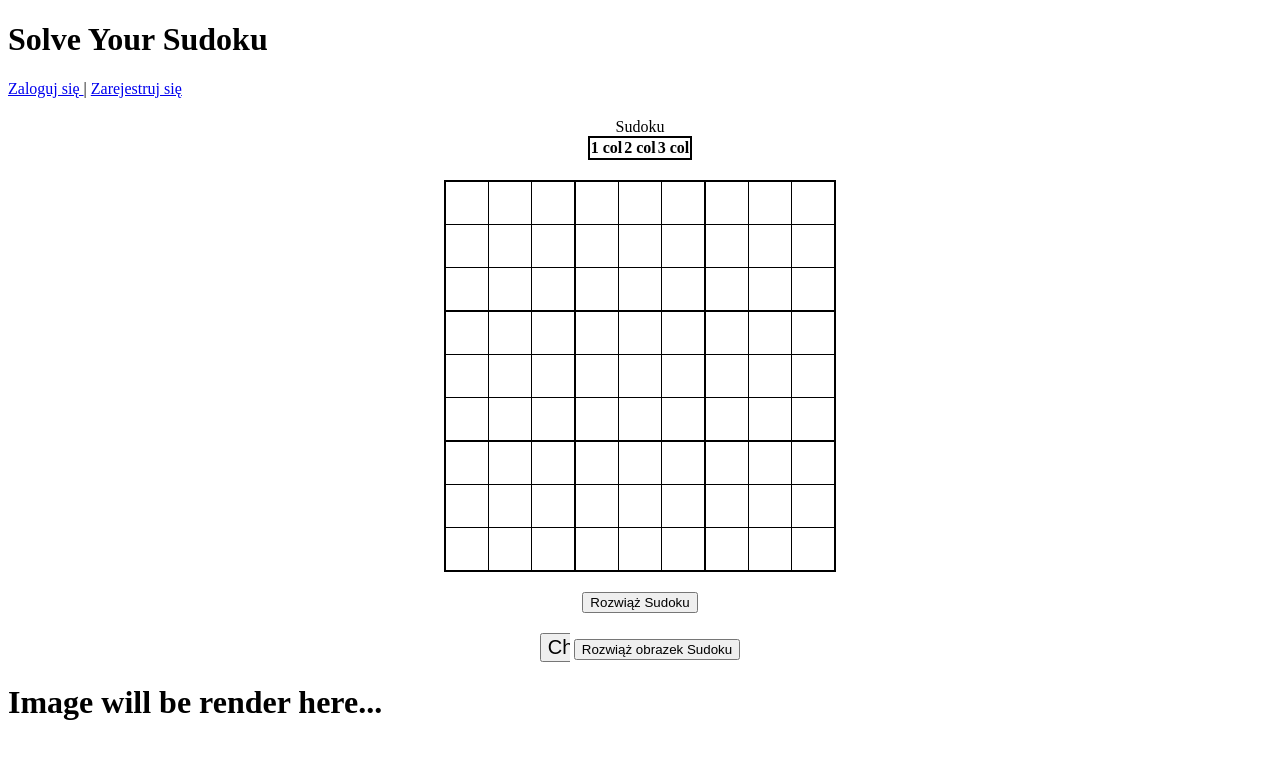
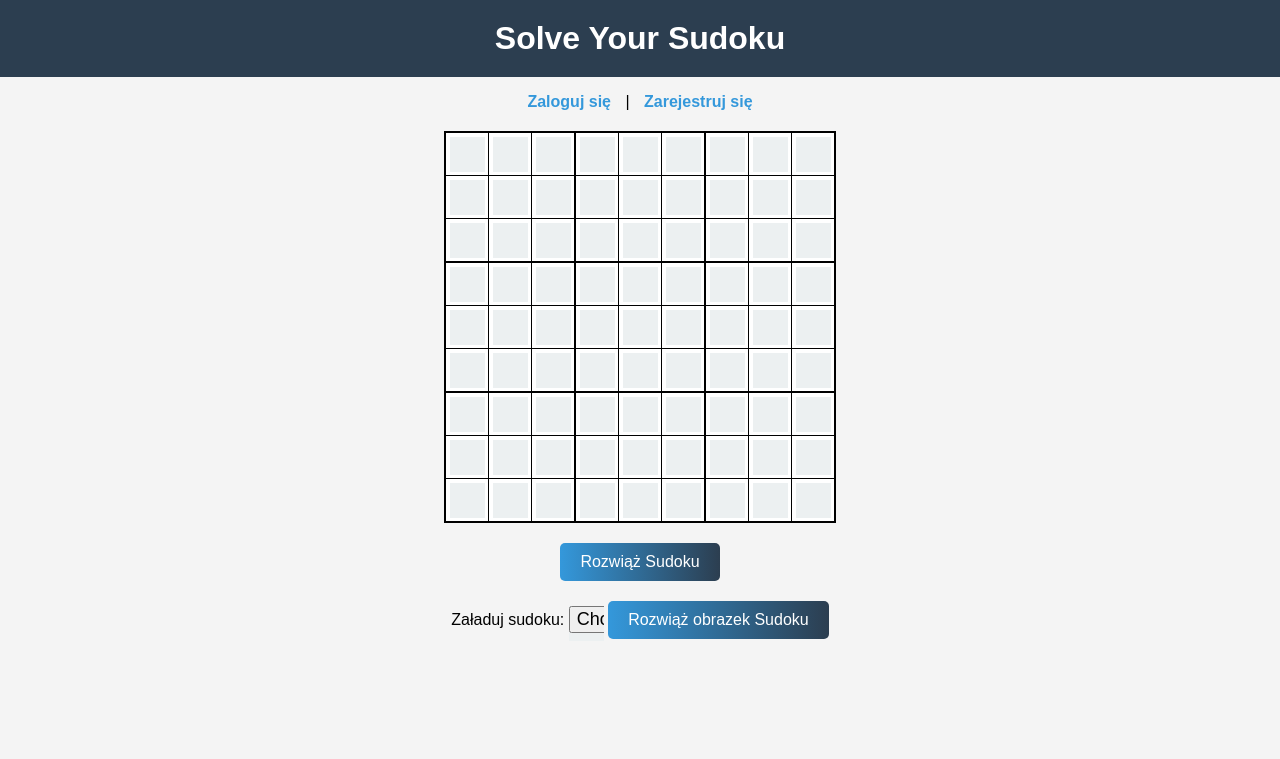
Before and after one commit to borowybas/SudokuSolver, a Flask app: page / in a window 1280 px wide. Shown: the top 759 px of the page. Run offline with Flask 3, Linux system fonts and the light colour scheme; lists and menus that the app fills with data are empty.

Commit message:
Added more styles

```diff
--- a/server.py
+++ b/server.py
@@ -6,6 +6,7 @@ from openaiSudoku import loadSudokuDataFromFile
 from sudoku import solveSudoku
 from waitress import serve
 import os
+import copy
 
 
 app = Flask(__name__)
@@ -139,7 +140,7 @@ def solve():
                     row.append(int(cell_value) if cell_value else 0) #if empty - make 0
                 sudoku_data.append(row)
 
-            solved_sudoku = sudoku_data
+            solved_sudoku = copy.deepcopy(sudoku_data)
 
             if solveSudoku(solved_sudoku):
                 conn = get_db_connection()
--- a/static/styles/index.css
+++ b/static/styles/index.css
@@ -1,4 +1,4 @@
-
+/*
 table {
     border-collapse: collapse;
     margin: 20px auto;
@@ -8,10 +8,11 @@ td {
     width: 40px;
     height: 40px;
     text-align: center;
-    border: 1px solid #000; /* Cienka linia dla wszystkich komórek */
-}
+    border: 1px solid #000;
+} */
+    /* Cienka linia dla wszystkich komórek */
 /*Grubsza linia co 3. komórkę*/
-td:nth-child(3n){
+/* td:nth-child(3n){
 border-right: 2px solid black;
 }
 tr:nth-child(3n) td {
@@ -22,11 +23,143 @@ input {
     height: 30px;
     text-align: center;
     font-size: 20px;
-    border: none;/*Usunięcie marginesów*/
+    border: none;
     outline: none;
     box-sizing: border-box;
+} */
+    /*Usunięcie marginesów*/
+/* .button-container {
+    text-align: center;
+    margin-top: 20px;
+} */
+body {
+    font-family: Arial, sans-serif;
+    background-color: #f4f4f4;
+    margin: 0;
+    padding: 0;
+    text-align: center;
 }
+
+h1 {
+    background-color: #2c3e50;
+    color: white;
+    padding: 20px;
+    margin: 0;
+}
+
+p a {
+    color: #3498db;
+    text-decoration: none;
+    font-weight: bold;
+    margin: 0 10px;
+}
+
+p a:hover {
+    text-decoration: underline;
+}
+
+table {
+    border-collapse: collapse;
+    margin: 20px auto;
+    border: 2px solid black;
+    background-color: white;
+}
+
+td {
+    width: 40px;
+    height: 40px;
+    text-align: center;
+    border: 1px solid #000;
+    font-size: 18px;
+}
+
+td:nth-child(3n) {
+    border-right: 2px solid black;
+}
+
+tr:nth-child(3n) td {
+    border-bottom: 2px solid black;
+}
+
+input {
+    width: 35px;
+    height: 35px;
+    text-align: center;
+    font-size: 18px;
+    border: none;
+    outline: none;
+    box-sizing: border-box;
+    background-color: #ecf0f1;
+}
+
 .button-container {
     text-align: center;
     margin-top: 20px;
 }
+
+button {
+    background: linear-gradient(to right, #3498db, #2c3e50);
+    color: white;
+    padding: 10px 20px;
+    border: none;
+    border-radius: 5px;
+    font-size: 16px;
+    cursor: pointer;
+    transition: 0.3s;
+}
+
+button:hover {
+    background: linear-gradient(to right, #2c3e50, #3498db);
+}
+
+.history-container {
+    display: flex;
+    flex-wrap: wrap;
+    justify-content: center;
+}
+
+.history-entry {
+    display: flex;
+    gap: 20px;
+    margin-bottom: 30px;
+    background: white;
+    padding: 15px;
+    border-radius: 10px;
+    box-shadow: 0 0 10px rgba(0, 0, 0, 0.1);
+}
+
+.sudoku-history-entry {
+    display: flex;
+    justify-content: center;
+    gap: 40px; /* Odstęp między planszami */
+    margin-bottom: 20px;
+}
+
+.sudoku-board {
+    text-align: center;
+}
+
+.sudoku-board h3 {
+    margin-bottom: 10px;
+}
+
+.sudoku-date {
+    text-align: center;
+    font-size: 18px;
+    font-weight: bold;
+    margin-bottom: 10px;
+}
+
+.in{
+    all: unset;
+    /* width: 35px; */
+    height: 35px;
+    text-align: center;
+    font-size: 18px;
+    border: 1px solid black;
+    border-radius: 4px;
+    /* outline: none; */
+    box-sizing: border-box;
+    background-color: #ecf0f1;
+    margin: 8px 0;
+}
--- a/templates/index.html
+++ b/templates/index.html
@@ -15,7 +15,7 @@
     {% else %}
     <p><a href="{{ url_for('login') }}"> Zaloguj się </a> | <a href="{{ url_for('register') }}"> Zarejestruj się </a></p>
     {% endif %}
-
+<!--
     <form action="">
         <table>
             <caption>Sudoku</caption>
@@ -25,7 +25,7 @@
                 <th>3 col</th>
             </tr>
         </table>
-    </form>
+    </form> -->
 
     <form id="sudoku-form" method="POST" action="/solve">
         <table>
@@ -33,7 +33,7 @@
 
              <!-- 1-st row -->
             <tr>
-                <td><input type="text" min="1" max="9" name="cell-0-0"></td>
+                <td><input type="number" min="1" max="9" name="cell-0-0"></td>
                 <td><input type="number" min="1" max="9" name="cell-0-1"></td>
                 <td><input type="number" min="1" max="9" name="cell-0-2"></td>
                 <td><input type="number" min="1" max="9" name="cell-0-3"></td>
@@ -172,6 +172,7 @@
     <div class="button-container">
         <!-- Formularz do przesyłania obrazu -->
         <form enctype="multipart/form-data" id="sudoku-form" method="POST" action="/solve">
+            Załaduj sudoku:
             <input type="file" name="sudoku_image" accept="image/*" required>
             <button type="submit">Rozwiąż obrazek Sudoku</button>
         </form>
@@ -181,7 +182,7 @@
         <h2>Załadowany obrazek</h2>
         <img src="{{ image_url }}" alt="Sudoku image" style="max-width: 100%; height: auto;">
         {% else %}
-        <h1>Image will be render here...</h1>
+        <!-- <h1>Image will be rendered here...</h1> -->
     {% endif %}
 
 
--- a/templates/login.html
+++ b/templates/login.html
@@ -4,15 +4,16 @@
     <meta charset="UTF-8">
     <meta name="viewport" content="width=device-width, initial-scale=1.0">
     <title>Logowanie</title>
+    <link href="{{ url_for('static', filename='styles/index.css')}}" rel="stylesheet"/>
 </head>
 <body>
     <h1>Logowanie</h1>
     <form method="POST">
         <label for="username">Nazwa użytkownika:</label>
-        <input type="text" id="username" name="username" required>
+        <input type="text" id="username" name="username" class="in" required>
         <br>
         <label for="password">Hasło:</label>
-        <input type="password" id="password" name="password" required>
+        <input type="password" id="password" name="password" class="in" required>
         <br>
         <button type="submit">Zaloguj się</button>
     </form>
--- a/templates/register.html
+++ b/templates/register.html
@@ -4,15 +4,16 @@
     <meta charset="UTF-8">
     <meta name="viewport" content="width=device-width, initial-scale=1.0">
     <title>Rejestracja</title>
+    <link href="{{ url_for('static', filename='styles/index.css')}}" rel="stylesheet"/>
 </head>
 <body>
     <h1>Rejestracja</h1>
     <form method="POST">
         <label for="username">Nazwa użytkownika:</label>
-        <input type="text" id="username" name="username" required>
+        <input type="text" id="username" name="username" class="in" required>
         <br>
         <label for="password">Hasło:</label>
-        <input type="password" id="password" name="password" required>
+        <input type="password" id="password" name="password" class="in" required>
         <br>
         <button type="submit">Zarejestruj się</button>
     </form>
```
Also changed, not shown: templates/history.html (+33 -26 lines).
